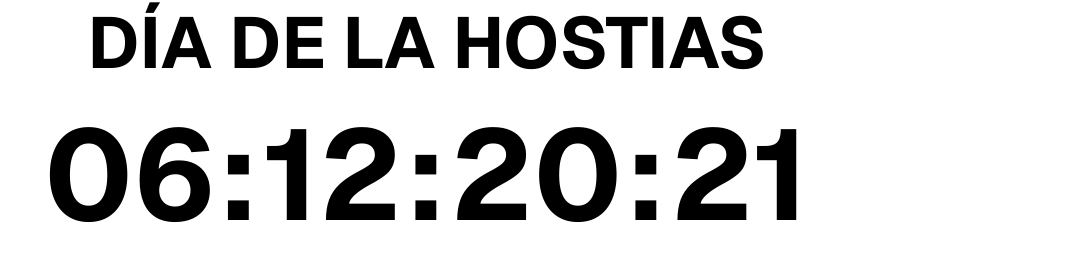
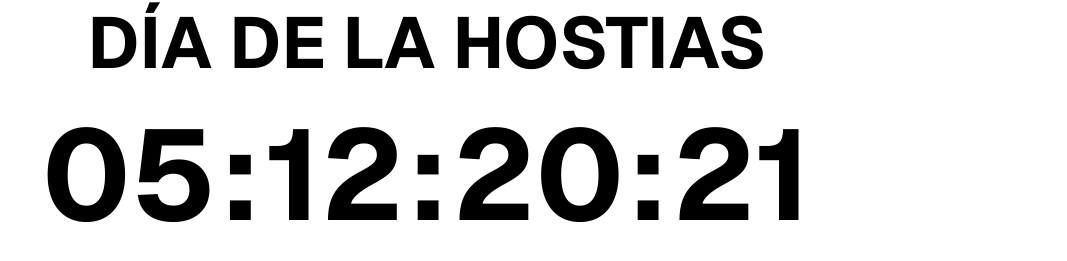
Before and after one commit to sergimula/SillyCountDown, a Next.js app: page / in a window 1280 px wide. Shown: the part 277-538 px from the top of the page, without its empty margins (213-1280 px from the left). Built offline with nearby package versions, Linux system fonts and the light colour scheme.

Commit message:
fix: time to show

```diff
--- a/src/app/Components/Countdown/index.tsx
+++ b/src/app/Components/Countdown/index.tsx
@@ -9,6 +9,10 @@ const localeConfig = {
     config: { minimumIntegerDigits: 2, useGrouping: false }
 }
 const TARGET_TIME = new Date("March 22, 2025 21:30:00");
+const MILISECONDS_IN_A_SECOND = 1000;
+const SECONDS_IN_A_MINUTE = 60;
+const MINUTES_IN_AN_HOUR = 60;
+const HOURS_IN_A_DAY = 24;
 
 const CountDown = () => {
     const { theme, setTheme } = useTheme();
@@ -41,10 +45,10 @@ const CountDown = () => {
         </div>;
     }
 
-    const seconds = new Date(remainingTime).getSeconds().toLocaleString(localeConfig.locale, localeConfig.config);
-    const minutes = new Date(remainingTime).getMinutes().toLocaleString(localeConfig.locale, localeConfig.config);
-    const hours = new Date(remainingTime).getHours().toLocaleString(localeConfig.locale, localeConfig.config);
-    const days = new Date(remainingTime).getDate().toLocaleString(localeConfig.locale, localeConfig.config);
+    const seconds = Math.floor(remainingTime / MILISECONDS_IN_A_SECOND % SECONDS_IN_A_MINUTE).toLocaleString(localeConfig.locale, localeConfig.config);
+    const minutes = Math.floor(remainingTime / (MILISECONDS_IN_A_SECOND * SECONDS_IN_A_MINUTE) % MINUTES_IN_AN_HOUR).toLocaleString(localeConfig.locale, localeConfig.config);
+    const hours = Math.floor(remainingTime / (MILISECONDS_IN_A_SECOND * SECONDS_IN_A_MINUTE * MINUTES_IN_AN_HOUR) % HOURS_IN_A_DAY).toLocaleString(localeConfig.locale, localeConfig.config);
+    const days = Math.floor(remainingTime / (MILISECONDS_IN_A_SECOND * SECONDS_IN_A_MINUTE * MINUTES_IN_AN_HOUR * HOURS_IN_A_DAY)).toLocaleString(localeConfig.locale, localeConfig.config);
 
     return (
         <div className="flex flex-row content-center gap-1 text-4xl font-bold sm:text-9xl">
```
